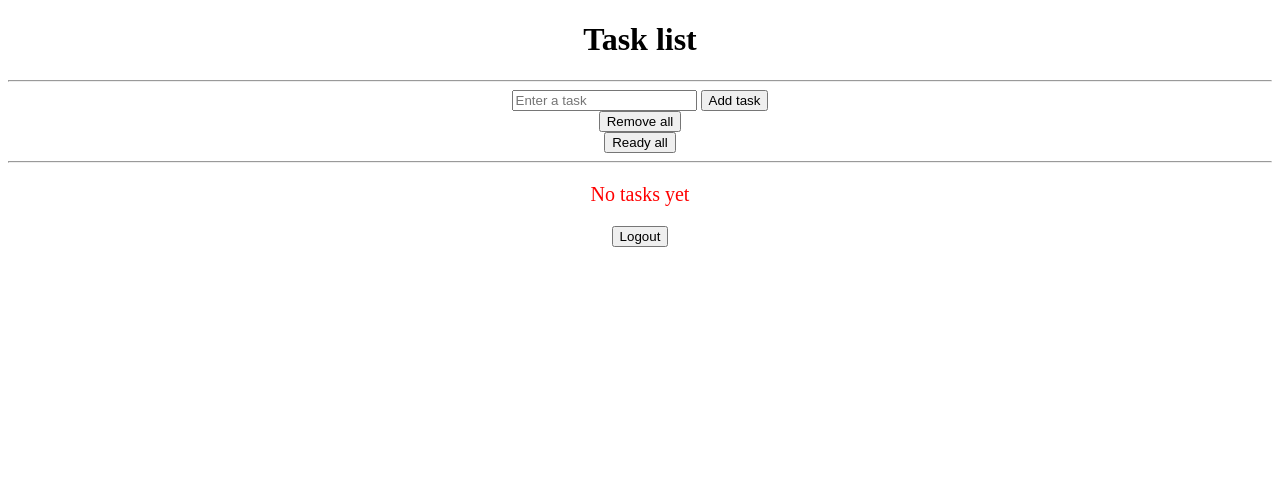
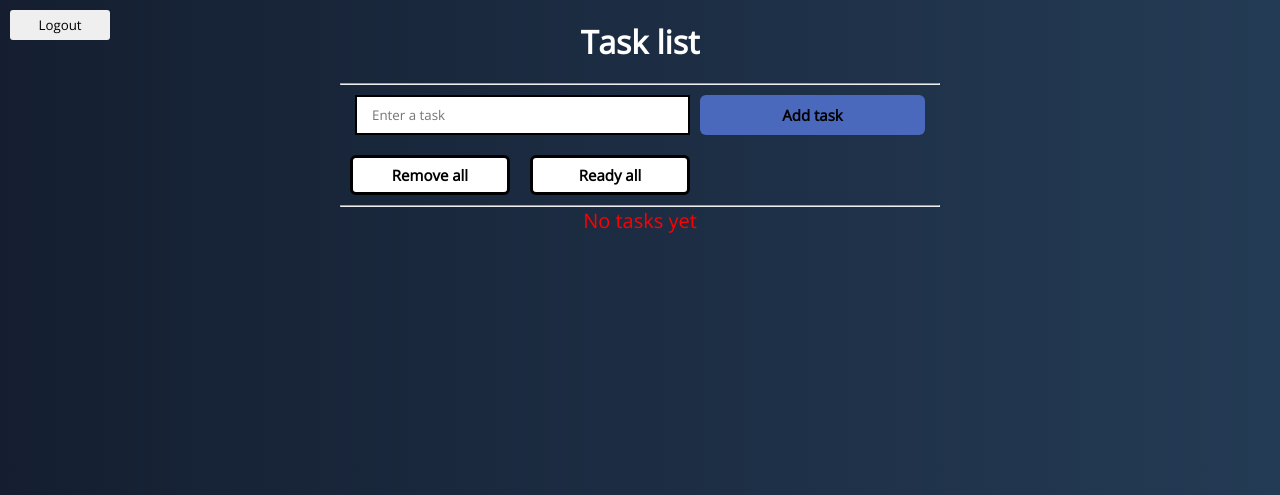
Before and after one commit to slvdude/mvc, a PHP site: template views/todoView.php in a window 1280 px wide. Shown: the top 495 px of the page. Run offline with PHP 8.4, Linux system fonts and the light colour scheme; the template is opened without the code that fills it, so the values that code supplies are empty.

Commit message:
styles were added

```diff
--- a/css/style.css
+++ b/css/style.css
@@ -1,19 +1,193 @@
-form {
+@import url('https://fonts.googleapis.com/css2?family=Open+Sans&display=swap');
+
+* {
+    margin: 0;
+    padding: 0;
+    box-sizing: border-box;
+    font-family: 'Open Sans', sans-serif;
+    list-style: none;
+}
+
+body {
+    background: linear-gradient(to right, #141e30, #243b55);
+}
+
+.container {
+    max-width: 1140px;
+    margin: 0 auto;
+}
+
+.container h2 {
+    margin-top: 20px;
     text-align: center;
+    text-transform: uppercase;
+    color: #fff;
+}
+
+.formContainer {
+    margin: 0 auto;
+    margin-top: 50px;
+    width: 400px;
+    height: 400px;
+    background: rgba(52, 73, 94,0.5);
+}
+
+.authForm {
+    padding-top: 90px;
+    text-align: center;
+}
+
+
+.authInput {
+    width: 300px;
+    height: 35px;
+}
+
+.authBtn {
+    width: 150px;
+    height: 30px;
+    font-size: 17px;
+    font-weight: bold;
+    text-align: center;
+    background: rgba(74, 105, 189,1.0);
+    transition: 0.6s ease;
+    cursor: pointer;
+}
+
+.authBtn:hover {
+    background: #fff;
+    color: rgba(74, 105, 189,1.0);
+}
+
+.authInput, .authBtn {
+    margin-top: 15px;
+    outline: none;
+    border: none;
+    border-radius: 6px;
+}
+
+.handleContainer {
+    margin: 0 auto;
+    max-width: 600px;
+}
+
+
+.title {
+    margin: 20px;
+    text-align: center;
+    color: #fff;
+}
+
+.createTask {
+    display: flex;
+    justify-content: space-around;
+    margin: 10px;
+}
+
+.addTask {
+    width: 225px;
+    height: 40px;
+    text-align: center;
+    border-radius: 6px;
+    background-color:rgba(74, 105, 189,1.0);
+    color: #000;
+    border: none;
+    outline: none;
+    font-size: 15px;
+    font-weight: bold;
+    cursor: pointer ;
+}
+.addTask:hover {
+    background: #fff;
+    color: rgba(74, 105, 189,1.0);
+}
+
+.handleBtns {
+    display: flex;
+}
+
+.handleTask {
+    width: 160px;
+    height: 40px;
+    margin: 10px;
+    border: 3px solid black;
+    color: #000;
+    background-color: #fff;
+    text-align: center;
+    font-weight: bold;
+    font-size: 15px;
+    border-radius: 6px;
+    cursor: pointer;
+}
+
+.todoContainer {
+    display: flex;
+    justify-content: space-between;
+    align-items: center;
 }
 
 .round {
     width: 100px;
     height: 100px;
-    background: #fff;
+    background: rgba(red, green, blue, 0);
     border: 10px solid red;
     border-radius: 100%;
 }
 
+.inputTask {
+    border: 2px solid black;
+    width: 335px;
+    height: 40px;
+    padding: 15px;
+    outline: none;
+}
+
+.description {
+    margin: 10px;
+    font-size: 40px;
+    color: #fff;
+}
+
+.btnContainer {
+    display: flex;
+    flex-direction: row;
+    align-items: center;
+}
+
+.btnContainer button {
+    width: 160px;
+    height: 40px;
+    margin: 10px;
+    border: 3px solid black;
+    color: #000;
+    background-color: #fff;
+    text-align: center;
+    font-weight: bold;
+    font-size: 15px;
+    border-radius: 6px;
+    cursor: pointer;
+}
+
 .done {
-    border: 10px solid rgb(190, 211, 190);
+    border: 10px solid rgb(26, 148, 26);
     width: 100px;
     height: 100px;
-    background: #fff;
+    background: rgba(red, green, blue, 0);
     border-radius: 100%;
 }
+
+.logoutContainer {
+    display: block;
+    position: absolute;
+    top: 10px;
+    left: 10px;
+}
+
+.logoutContainer button {
+    border: none;
+    outline: none;
+    width: 100px;
+    height: 30px;
+    cursor: pointer;
+    border-radius: 3px;
+}
--- a/views/todoView.php
+++ b/views/todoView.php
@@ -1,16 +1,16 @@
-<div class="todo-container">
-    <h1 style="text-align: center;">Task list</h1>
+<div class="handleContainer">
+    <h1 class="title">Task list</h1>
     <hr>
-    <form action="index.php?controller=TodoController&action=addTodo" method="POST" class="create_task">
-        <input type="text" placeholder="Enter a task" name="title">
-        <button type="submit" name="addTodo">Add task</button>
+    <form action="index.php?controller=TodoController&action=addTodo" method="POST" class="createTask">
+        <input type="text" placeholder="Enter a task" name="title" class="inputTask">
+        <button type="submit" name="addTodo" class="addTask">Add task</button>
     </form>
-    <div>
+    <div class="handleBtns">
         <form action="index.php?controller=TodoController&action=deleteAllTodos" method="POST">
-            <button type="submit" name="deleteAll">Remove all</button>
+            <button type="submit" name="deleteAll" class="handleTask">Remove all</button>
         </form>
         <form action="index.php?controller=TodoController&action=doneAllTodos" method="POST">
-            <button type="submit" name="doneAll">Ready all</button>
+            <button type="submit" name="doneAll" class="handleTask">Ready all</button>
         </form>
     </div>
     <hr>
@@ -18,10 +18,10 @@
         <ul>
             <?php foreach($todoArr as $todo): ?>
                 <li>
-                    <div class='todo_container'>
+                    <div class='todoContainer'>
                         <div>
-                            <p><?php echo $todo['description'] ?></p>
-                            <div>
+                            <p class="description"><?php echo $todo['description'] ?></p>
+                            <div class="btnContainer">
                                 <form action="index.php?controller=TodoController&action=doneTodo" method="POST">
                                     <input type="hidden" name="todo_id" value="<?php echo $todo['id']?>">
                                     <button name="doneTodo" type="submit">Ready</button>
@@ -42,7 +42,7 @@
     <?php endif; ?>
 </div>
 
-<div class="logout-container">
+<div class="logoutContainer">
     <form action="index.php?controller=AuthController&action=logout" method="post">
         <button class="logout">Logout</button>
     </form>
```
Also changed, not shown: views/authForm.php (+5 -5 lines).
